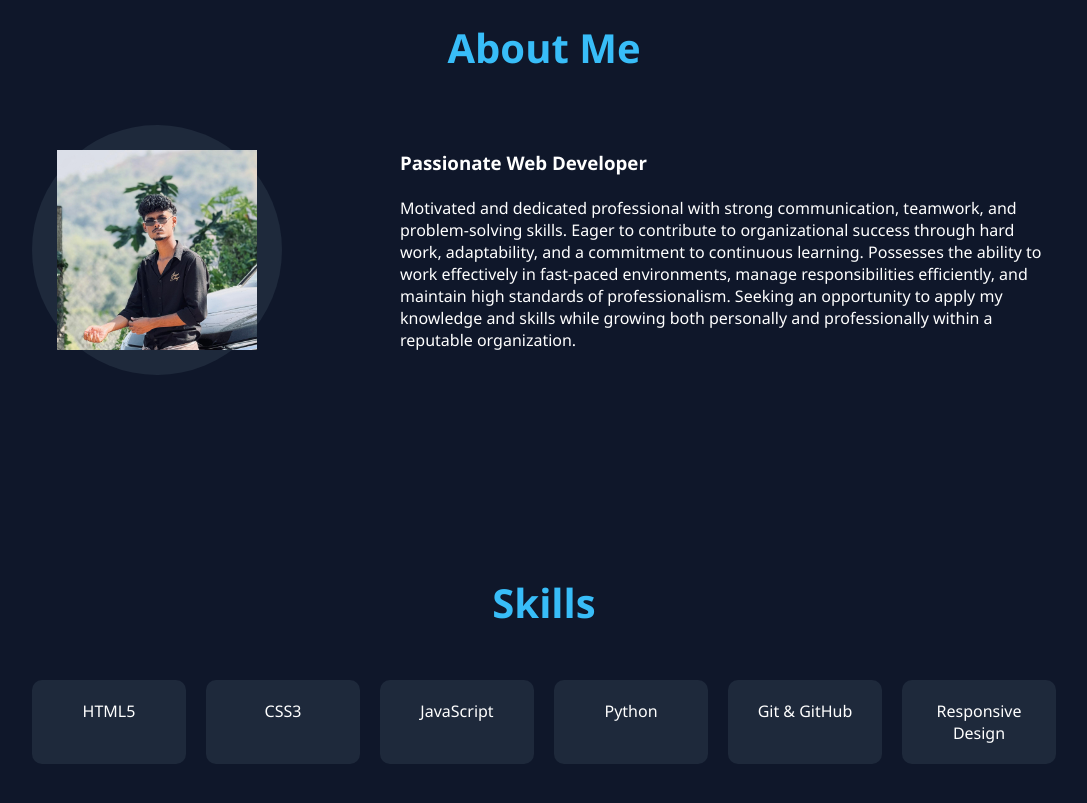
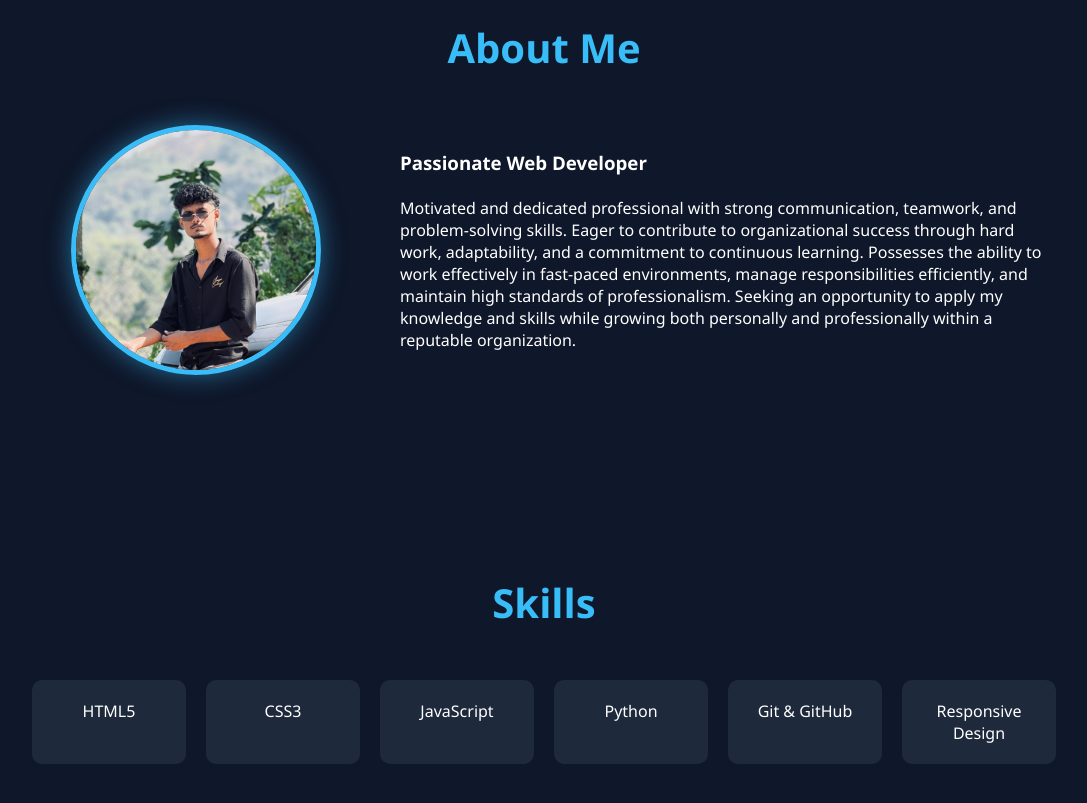
Before and after one commit to farhansr08/resume, a plain HTML site: page index.html in a window 1280 px wide. Shown: the part 880-1683 px from the top of the page, without its empty margins (96-1183 px from the left). Drawn offline with Linux system fonts and the light colour scheme.

Commit message:
Update index.html

```diff
--- a/index.html
+++ b/index.html
@@ -101,11 +101,18 @@ section{
     width:250px;
     height:250px;
     border-radius:50%;
-    background:#1e293b;
-    display:flex;
-    align-items:center;
-    justify-content:center;
-    font-size:80px;
+    overflow:hidden;
+    border:5px solid #38bdf8;
+    box-shadow:0 0 25px rgba(56,189,248,0.5);
+    margin:auto;
+}
+
+.profile-img img{
+    width:100%;
+    height:100%;
+    object-fit:cover;
+    object-position:center;
+    display:block;
 }
 
 .skills{
```
